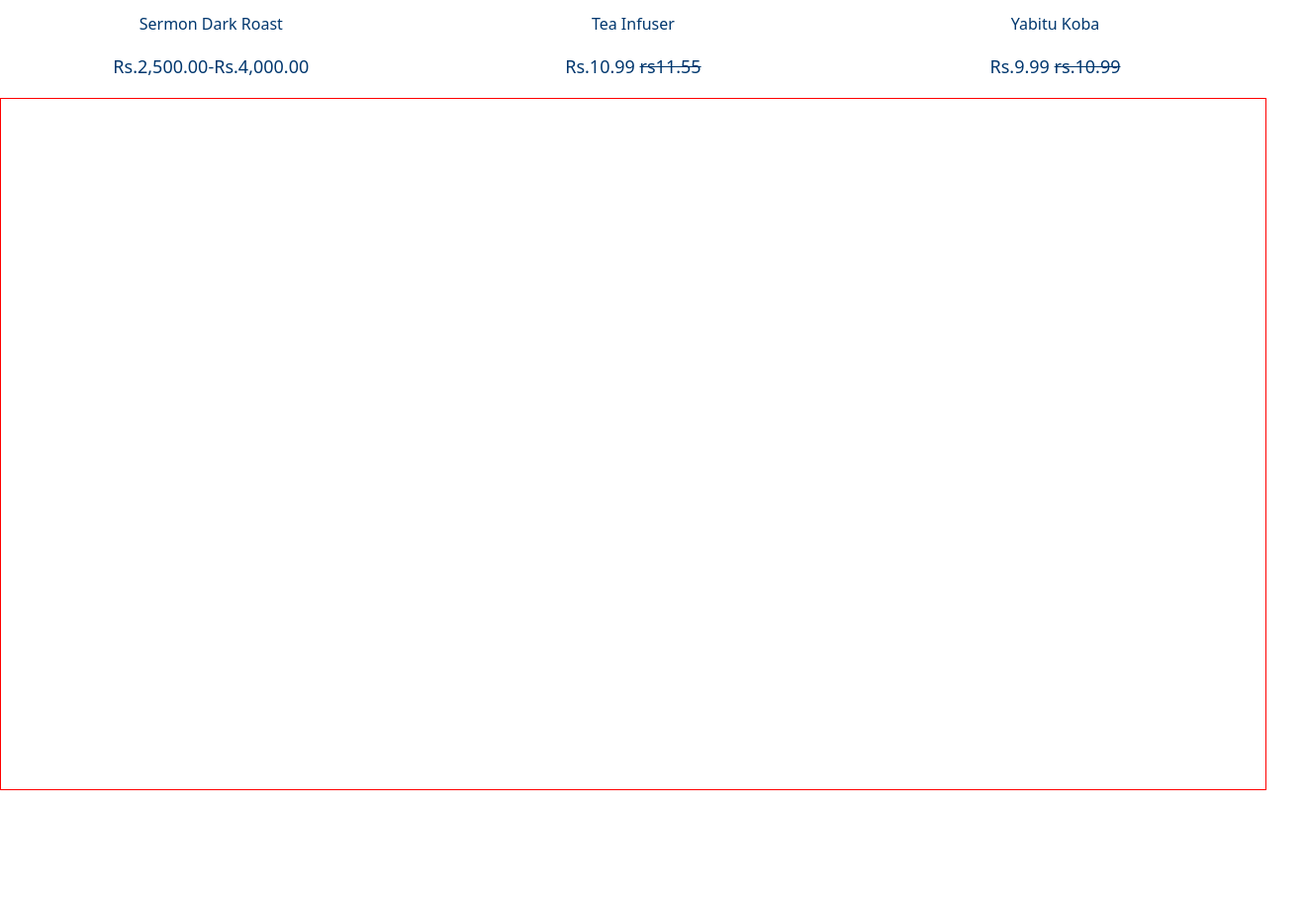
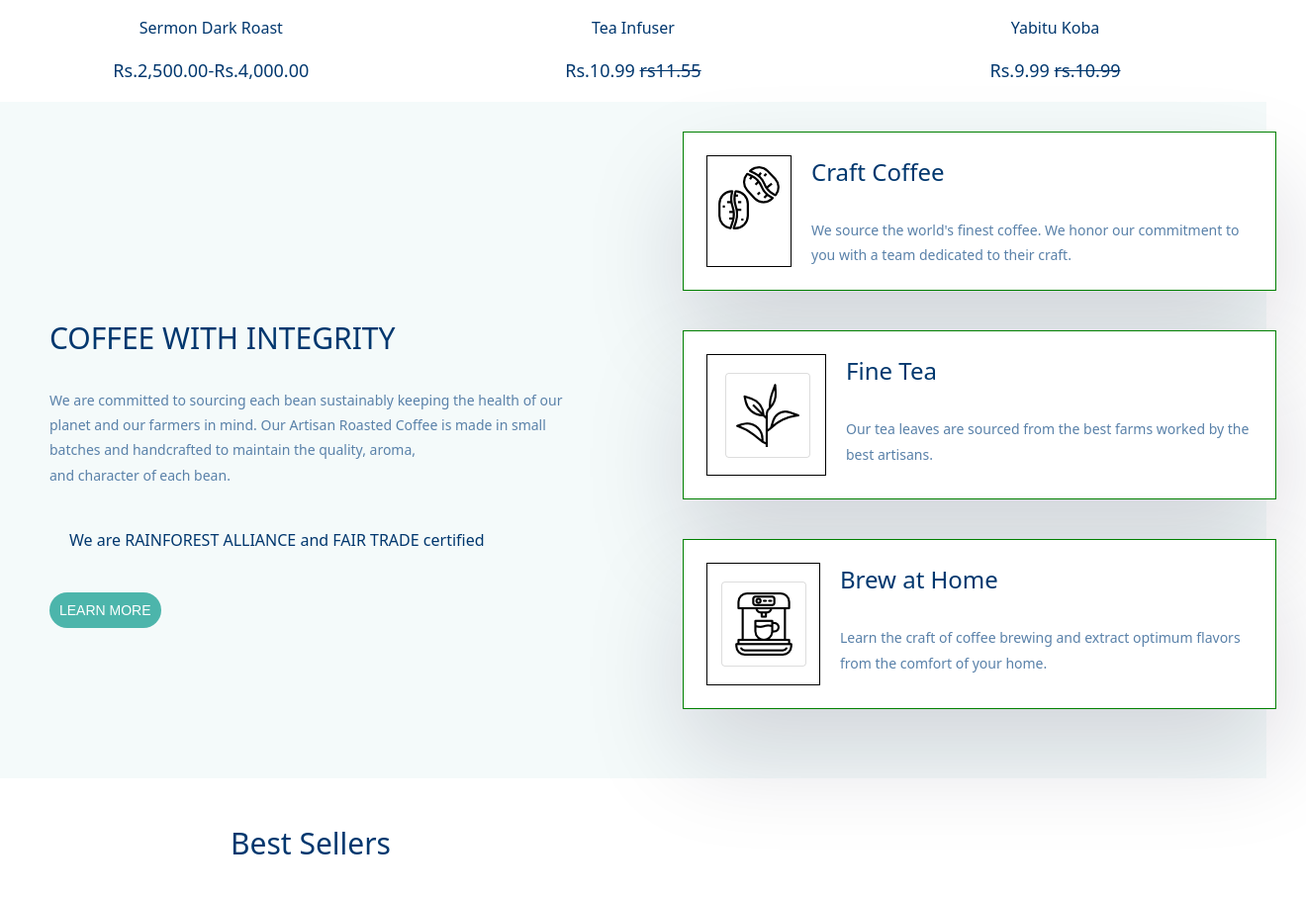
Before and after one commit to yashvi-param/BLACK-SLATE, a plain HTML site: page Black_Slat_css_project/index.html in a window 1280 px wide. Shown: the part 1916-2823 px from the top of the page at 99% size, 1320 px wide, since content can reach past the window. Before the commit the page ends 2715 px from the top, so only its background shows below. Drawn offline with nearby package versions, Linux system fonts and the light colour scheme.

Commit message:
best seller

```diff
--- a/Black_Slat_css_project/index.css
+++ b/Black_Slat_css_project/index.css
@@ -219,6 +219,7 @@ a:hover{
     color: #00376E;
     font-family: 'Noto Sans', sans-serif;
     font-size: 24px;
+    background-color: white;
 }
 .text{
     color:#5981A9;
@@ -282,7 +283,7 @@ a:hover{
     border-radius: 100px;
     padding:15px;
     position: absolute;
-    right:0px;
+    right:59px;
     top:70px;
     background-color: #4cb5ab;
     color: white;
@@ -297,17 +298,95 @@ a:hover{
     color: #4cb5ab;
     font-size:30px;
 }
-.coffee:hover{
-    background-color:#4cb5ab ;
+.img-hover{
+
+    position: absolute;
+    left:50%;
+    top:50%;
+    transform: translate(-50%, -50%);
+    width:80%;
+    height: 80%;
+    background-color: #5ebcb3a8;
+    display: none;
+    justify-content: center;
+    align-items: center;
+    flex-direction: column;
+    gap:20px
 }
-.coffee{
-    background-image:url(img/img7.jpg);
-    width: 340px;
-    height: 250px;
-    background-size: cover;
-    position: relative;
+.img-hover button{
+    padding: 10px 20px;
+    background:transparent;
+    border: 1px solid white;
+    color: white;
+}
+
+.img-hover button:hover{
+background-color: white;
+color: black;
 }
 .with{
-    border:1px solid red;
-    height:700px;
+    width:1320px;
+    margin:auto;
+    display:flex;
 }
+.head{
+    font-family: 'Noto Sans', sans-serif;
+    font-size: 30px;
+    color:#00376E;
+    padding-top:168px;
+
+}
+.commited{
+    align-items:center;
+    padding-top:30px ;
+    color: #5981A9;
+    font-size: 14px;
+
+}
+.box1{
+    width:50%;
+    font-family: 'Noto Sans', sans-serif;
+    padding:50px;
+}
+.box2{
+
+    width:50%;
+    font-family: 'Noto Sans', sans-serif;
+    padding:30px;
+}
+.fair>h5{
+    color: #00376E;
+    font-size: 16px;
+    padding:20px;
+    font-weight: normal;
+}
+div>button{
+    background-color: #4CB5AB;
+    border-radius: 19px;
+    color:white;
+    font-size: 14px;
+    padding:10px;
+    border:0px;
+}
+div>button:hover{
+    background-color:#0a5e55 ;
+}
+.source{
+    display: flex;
+
+}
+.ims{
+    margin-right: 20px;
+    border:1px solid black;
+    padding:10px;
+}
+.bigbox{
+    padding: 23px;
+    border:1px solid green;
+    background-color: white;
+    box-shadow: rgba(17, 12, 46, 0.15) 0px 48px 100px 0px;
+    margin-bottom: 40px;
+}
+.commited{
+    line-height: 1.8;
+}
--- a/Black_Slat_css_project/index.html
+++ b/Black_Slat_css_project/index.html
@@ -128,9 +128,12 @@
             <div class="craft1">
                 <div class="craft2">
                     <div class="coffee">
-                         <div class="display">
+                        <img src="img/img7.jpg" alt="" />
+                        <div class="img-hover">
+                            <button>Add Cart</button>
 
-                         </div>
+                            <p>🔍</p>
+                        </div>
                     </div>
                     <a class="blend">
                         Barista Blend
@@ -217,10 +220,91 @@
 
     </section>
 
+    <section style="  background-color: #F4FAFA;">
+        <div class="with">
+            <div class="box1">
+                <div class="head">
+                    COFFEE WITH INTEGRITY
+                </div>
+                <div class="commited">
+                    We are committed to sourcing each bean sustainably keeping the health of our<br/> planet and our farmers in mind. Our Artisan Roasted Coffee is made in small<br/> batches and handcrafted to maintain the quality, aroma,<br/>
+
+                    and character of each bean.
+                </div>
+                <br/>
+                <div class="fair">
+                    <h5>We are RAINFOREST ALLIANCE and FAIR TRADE certified</h5>
+                </div>
+                <br/>
+                    <button>LEARN MORE</button>
+            </div>
+            <div class="box2">
+            <div class="bigbox">
+                <div class="source">
+                    <div class="ims">
+                        <img src="img/img13.png" alt=""/>
+                    </div>
+                    <div class="paragraph">
+                        <div class="heading">
+                            Craft Coffee
+                       </div>
+                       <div class="commited">We source the world's finest coffee. We honor our commitment to you with a team dedicated to their craft.
+                    </div>
+                  </div>
+                </div>
+            </div>
+            <div class="bigbox">
+                <div class="source">
+                    <div class="ims">
+                        <img src="img/img14.png" alt=""/>
+                    </div>
+                    <div class="paragraph">
+                        <div class="heading">
+                            Fine Tea
+                       </div>
+                       <div class="commited">
+                        Our tea leaves are sourced from the best farms worked by the best artisans.
+                    </div>
+                  </div>
+                </div>
+            </div>
+
+            <div class="bigbox">
+                <div class="source">
+                    <div class="ims">
+                        <img src="img/img15.png" alt=""/>
+                    </div>
+                    <div class="paragraph">
+                        <div class="heading">
+                            Brew at Home
+                       </div>
+                       <div class="commited">
+                        Learn the craft of coffee brewing and extract optimum flavors from the comfort of your home.
+                    </div>
+                  </div>
+                </div>
+            </div>
+        </div>
+    </section>
+
     <section>
-        <div class="with">
+        <div class="all">
+            Best Sellers
+        </div>
+        <div class="craft1">
+            <div class="craft2">
+                <img src="img/img8.jpg" alt="" />
+                <div class="sale">sale</div>
+                <a class="blend">
+                  Moka Pot
+                </a>
+                <div class="rs">
+                    Rs.1.99 <s>rs.25.99</s>
+                </div>
 
+            </div>
         </div>
+
     </section>
 </body>
 
```
Also changed, not shown: Black_Slat_css_project/img/img13.png (added), Black_Slat_css_project/img/img14.png (added), Black_Slat_css_project/img/img15.png (added), 1 other file.
